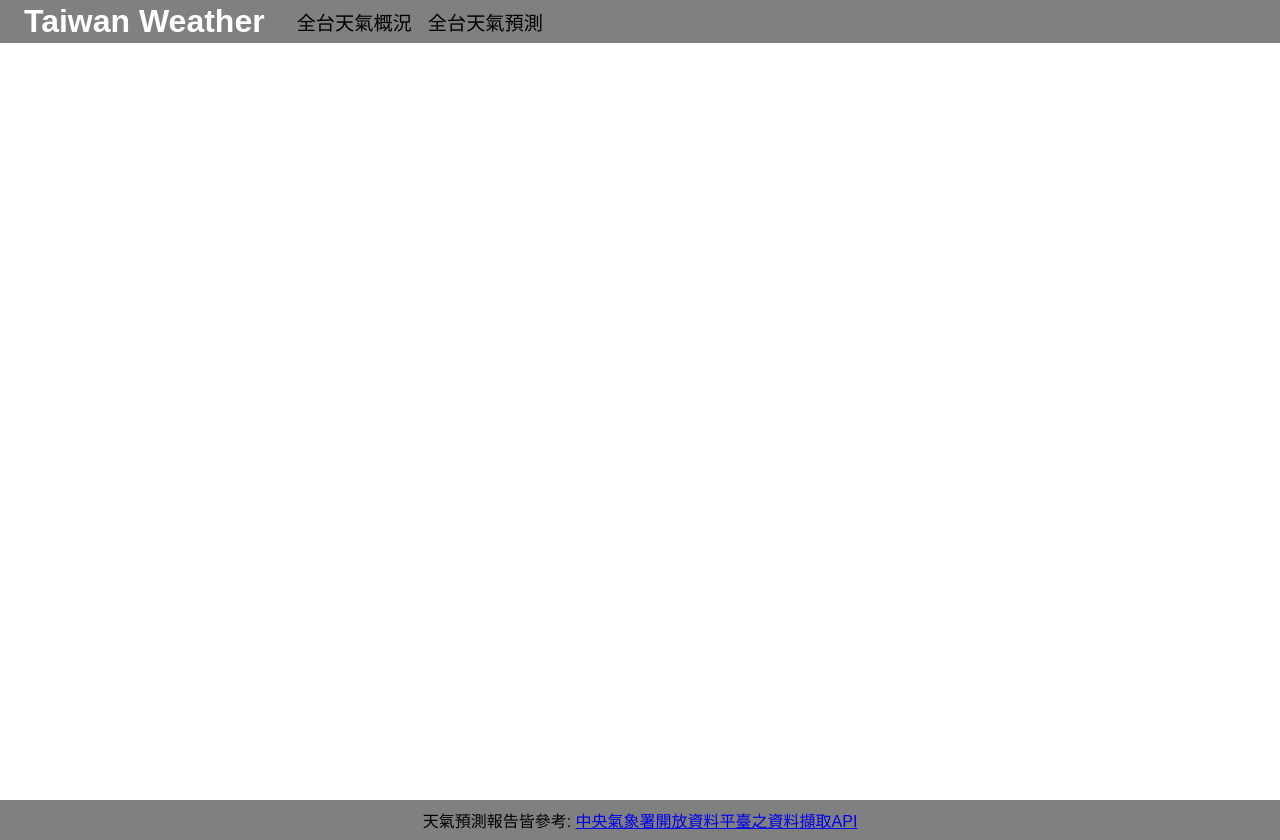
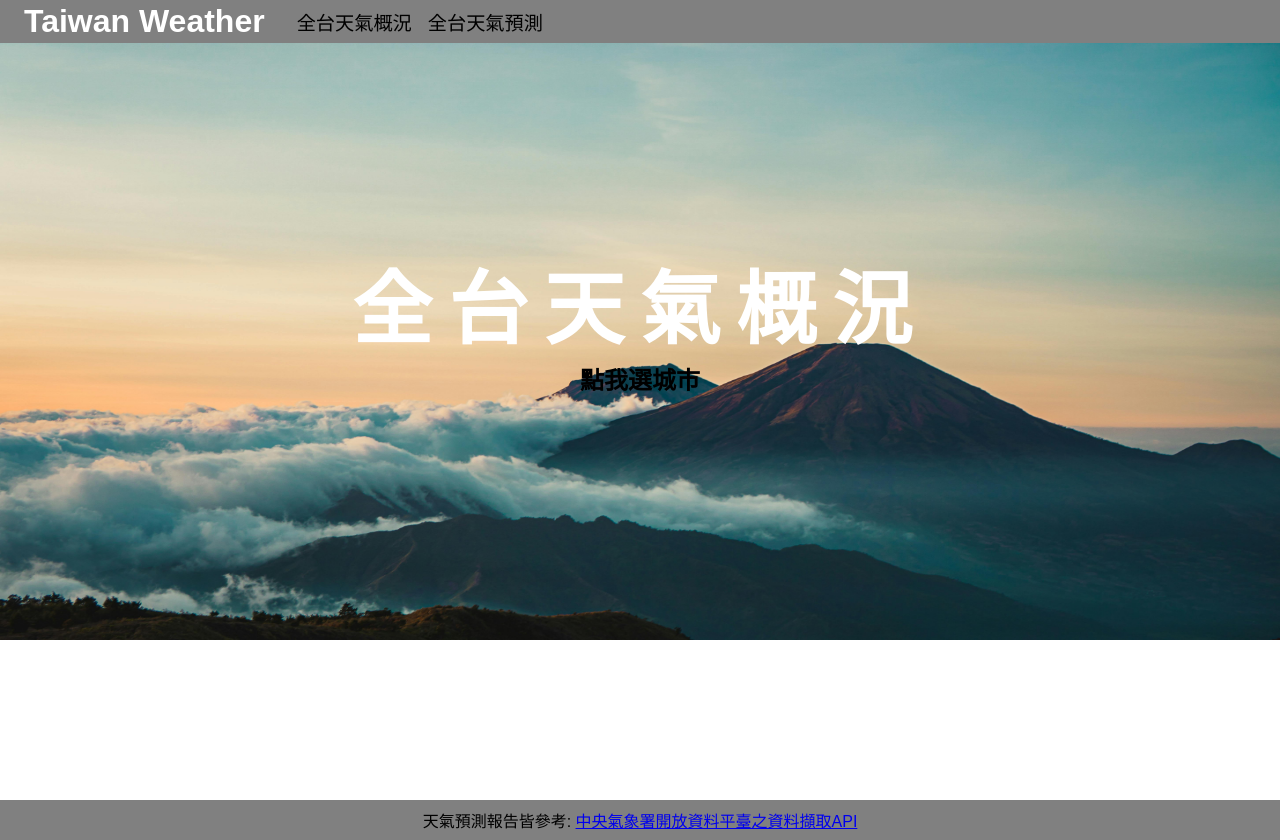
Before and after one commit to freddy990117/Taiwan-Weather, a React (Vite) app: page / in a window 1280 px wide. Built offline with nearby package versions, Linux system fonts and the light colour scheme.

Commit message:
將 img 與 section 的高度統一

```diff
--- a/src/Pages/Homepage.jsx
+++ b/src/Pages/Homepage.jsx
@@ -3,16 +3,15 @@ import "../styles/style.css";
 const Homepage = () => {
   return (
     <div>
+      <section className="homepageImage">
+        <img src="../images/Taiwan.jpg" alt="Taiwan Mountain" />
+        {/* <figcaption>Alishan Ｍountain</figcaption> */}
+        <h1>全台天氣概況</h1>
+        <h2>點我選城市</h2>
+      </section>
       <section>{/* City Images Data */}</section>
     </div>
   );
 };
 
 export default Homepage;
-
-<section className="homepageImage">
-  <img src="../images/Taiwan.jpg" alt="Taiwan Mountain" />
-  {/* <figcaption>Alishan Ｍountain</figcaption> */}
-  <h1>全台天氣概況</h1>
-  <h2>點我選城市</h2>
-</section>;
--- a/src/styles/style.css
+++ b/src/styles/style.css
@@ -15,7 +15,6 @@ body {
     align-items: center;
     img {
       position: absolute;
-      top: 6.8vh;
       width: 100%;
       height: 80vh;
       z-index: -999;
```
